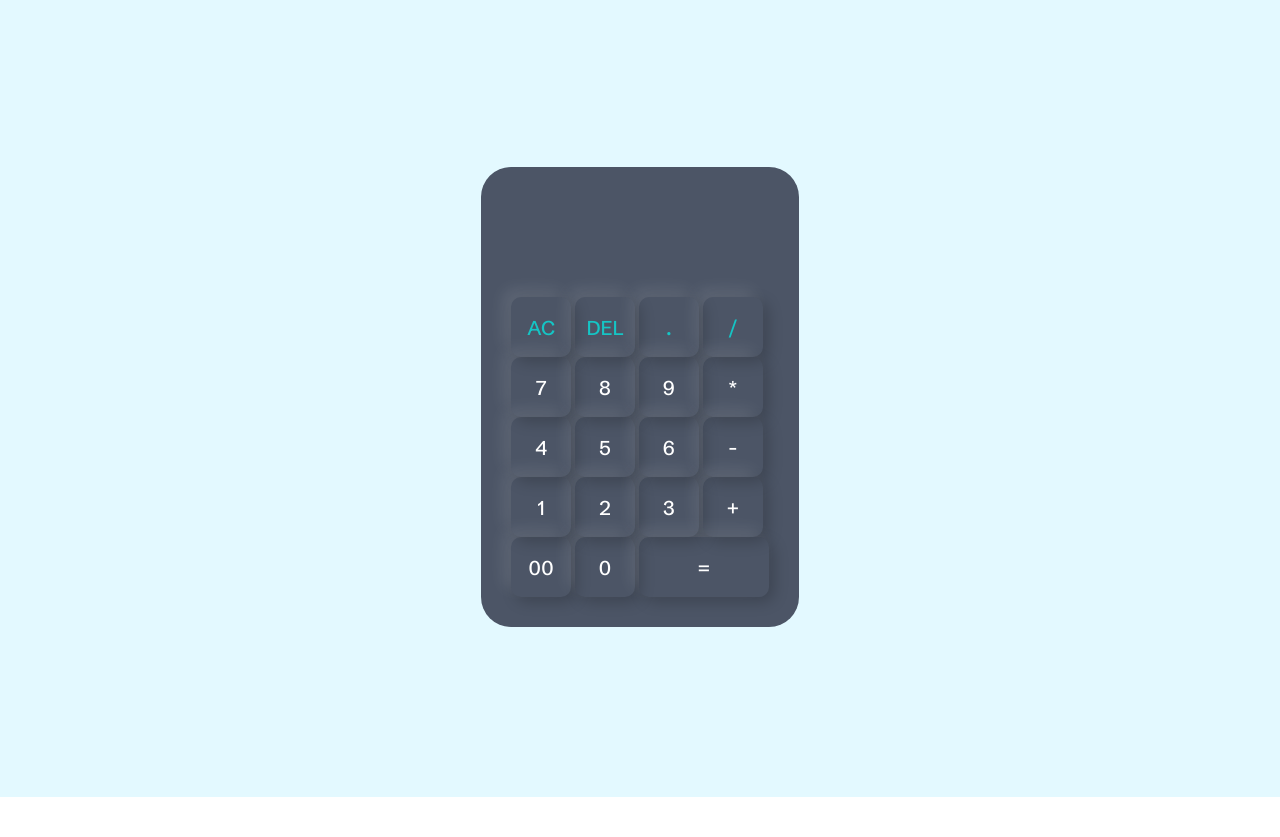
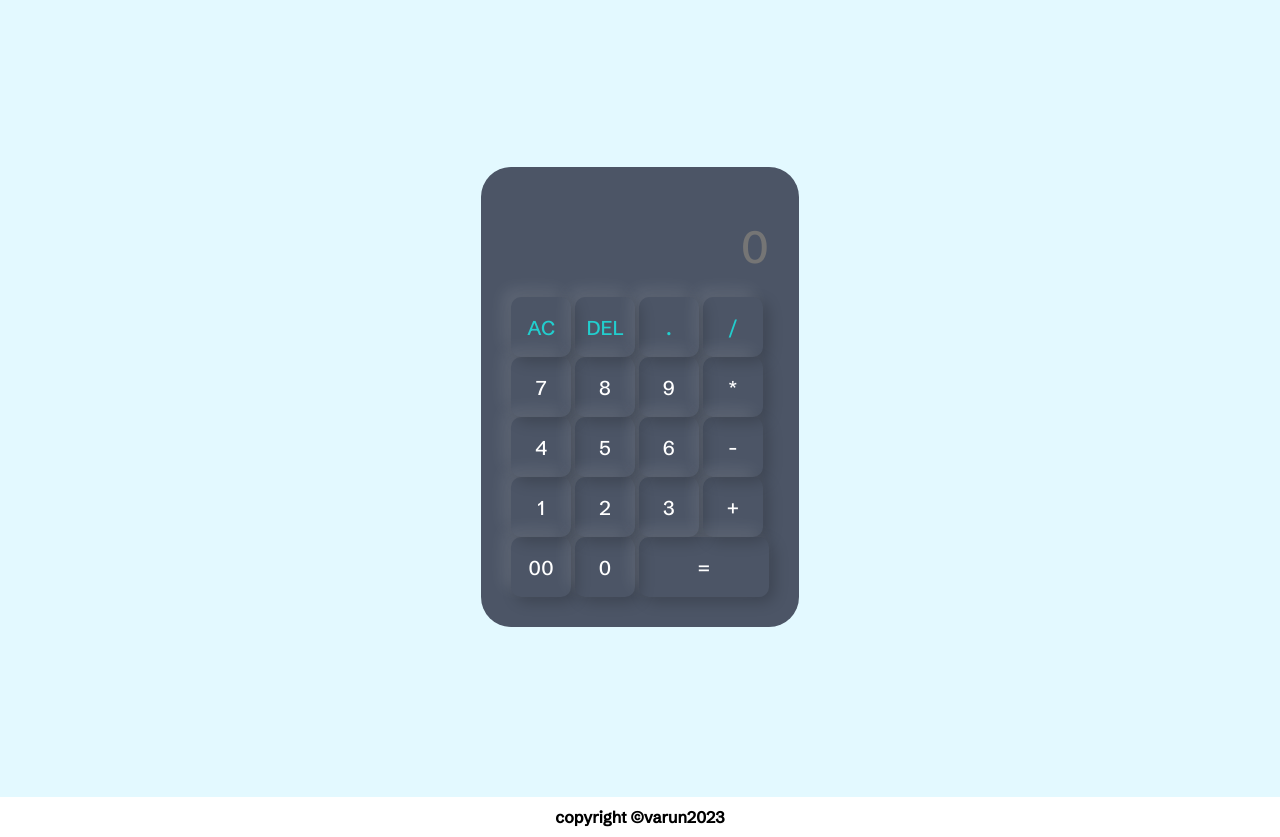
Before and after one commit to varunnayu/calculator, a plain HTML site: page index.html in a window 1280 px wide. Shown: the part 92-929 px from the top of the page. Before the commit the page ends 889 px from the top, so only its background shows below. Drawn offline with Linux system fonts and the light colour scheme.

Commit message:
Add files via upload

```diff
--- a/index.html
+++ b/index.html
@@ -15,6 +15,7 @@
             <form>
                 <div class="display">
                     <input type="text" name="display">
+                    <input type="text" placeholder="0">
                 </div>
                 <div>
                     <input type="button" value="AC" onclick="display.value = '' "class="operator">
@@ -49,5 +50,10 @@
             </form>
         </div>
     </div>
+<div class="footer">
+    <div class="container">
+        <h4>copyright 	&#169;varun2023</h4>
+    </div>
+</div>
 </body>
 </html>
--- a/style.css
+++ b/style.css
@@ -44,9 +44,13 @@ form input.equal{
     width: 130px;
 }
 form input.operator{
-    color: rgb(21, 197, 197);
+    color: rgb(34, 206, 206);
 }
 h1{
     text-align: center;
     padding: 25px;
 }
+.footer{
+    text-align: center;
+    padding: 10px;
+}
```
